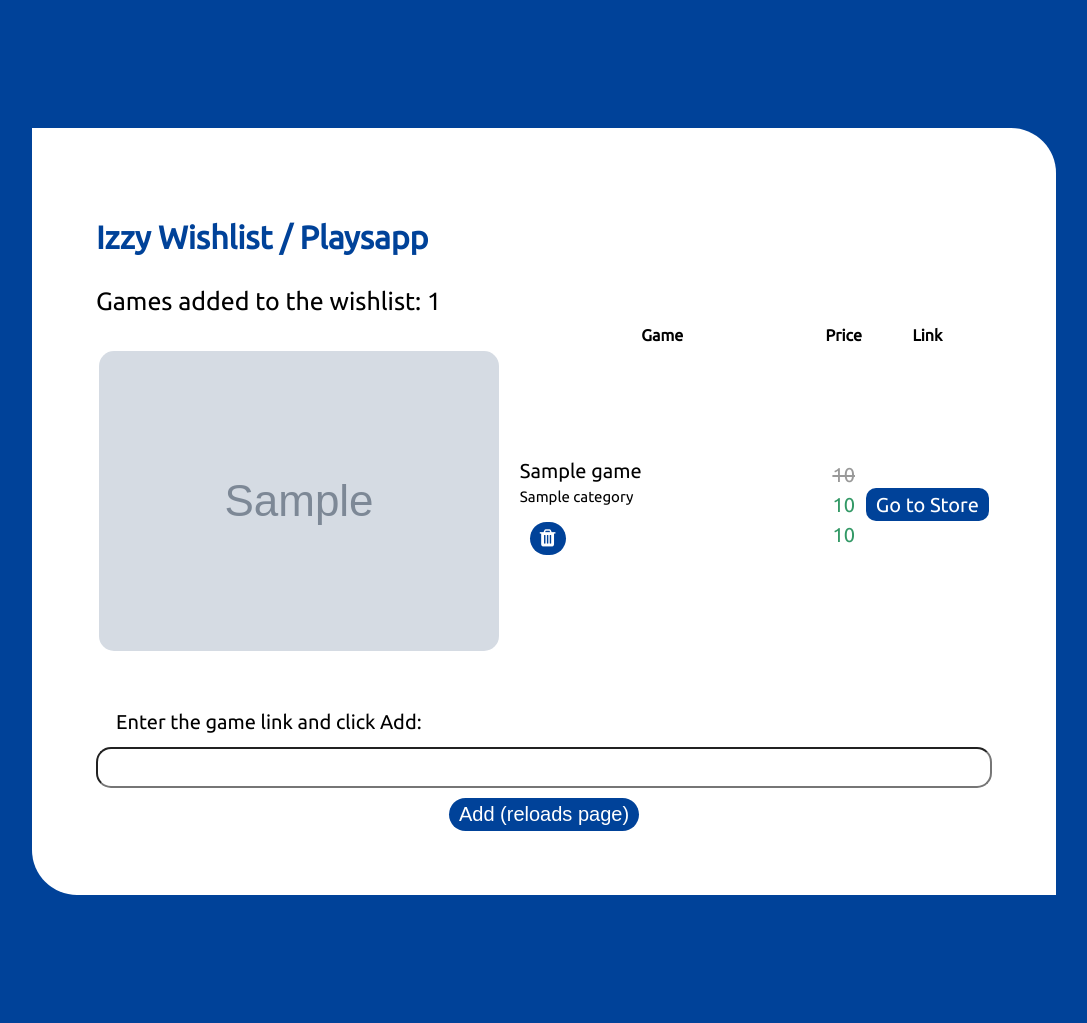
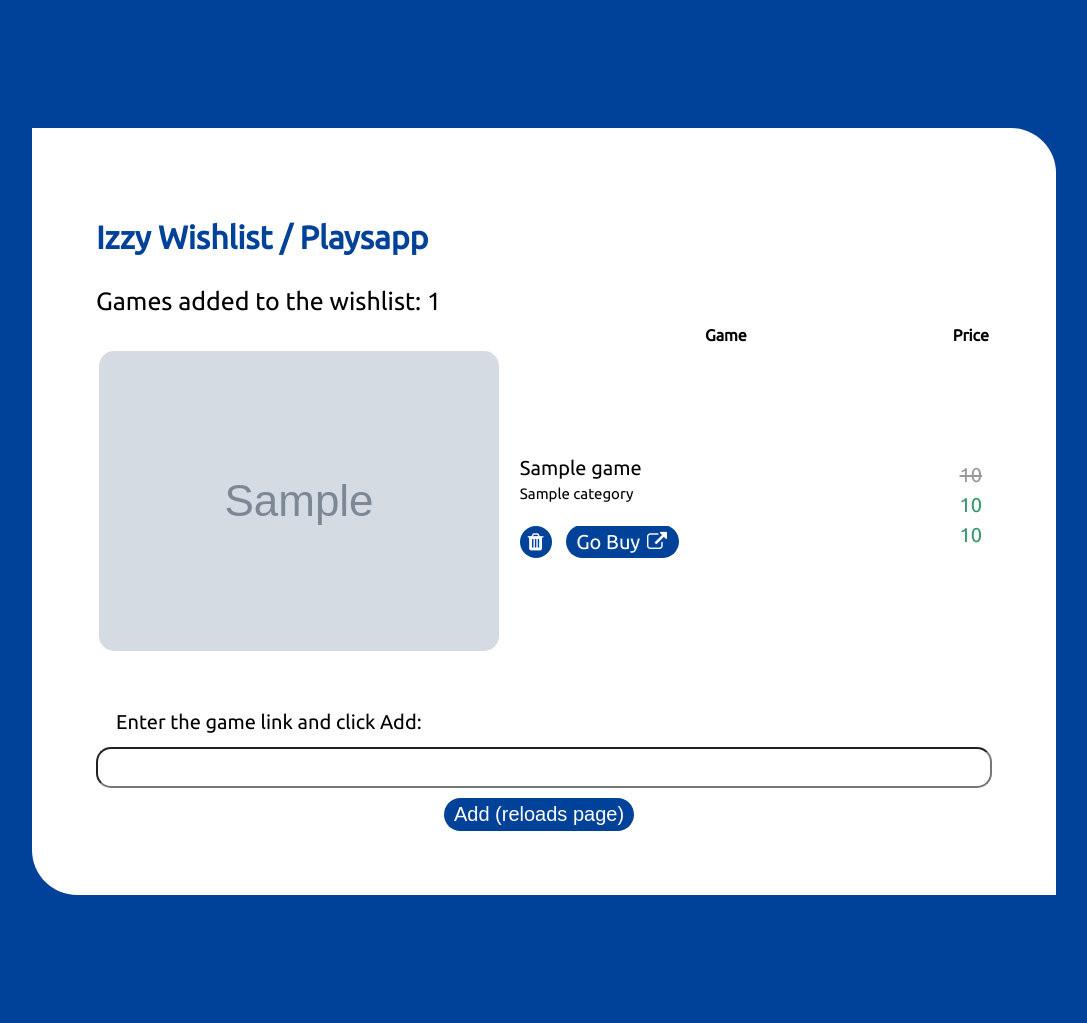
Before and after one commit to ivanelisandro/IzzyWishlist, a Django app: template source_code/izzywishlist/playsapp/templates/playsapp/index.html in a window 1280 px wide. Shown: the whole page, without its empty margins (96-1183 px from the left). Run offline with Django 3.2, Linux system fonts and the light colour scheme; the template is opened without the code that fills it: most values are stand-ins (such as "Sample title", 1, 10 or a date in 2020); grey boxes marked "Sample" are stand-in pictures.

Commit message:
CHANGED: Updated layout to include Platform information. This is part of item 4.4 of task "4. Playsapp Main Page".
Also updated layout of Go to Store link/button and reviewed some code.

```diff
--- a/source_code/izzywishlist/playsapp/templates/playsapp/index.html
+++ b/source_code/izzywishlist/playsapp/templates/playsapp/index.html
@@ -7,15 +7,25 @@
       <th></th>
       <th>Game</th>
       <th>Price</th>
-      <th>Link</th>
+      <!--<th>Link</th>-->
     </tr>
     {% for game in games %}
       <tr>
         <td class="table_text"><img src="{{ game.image_link }}"/></td>
-        <td class="table_game_name">{{ game.name }}<br><div class="table_game_category">{{ game.category }}</div>
+        <td class="table_game_name">{{ game.name }}<br>
+          <div class="table_game_category">{{ game.category }}</div>
+          <div class="table_game_platform">
+            {% for platform in game.platforms %}
+              | {{ platform }}
+            {% endfor %}
+            {% if game.platforms %}
+              |
+            {% endif %}
+          </div>
           <form action="/ps" method="post">{% csrf_token %}
             <input hidden id="game_delete" name="game_delete" type="text" value="{{ game.link }}">
             <button type="submit"><i class="fa fa-trash"></i></button>
+            <a href="{{ game.link }}" target="_blank">Go Buy <i class="fa fa-external-link"></i></a>
           </form>
         </td>
         <td class="table_text">
@@ -37,7 +47,9 @@
             <div class="no_discount_text">No discount :(</div>
           {% endif %}
         </td>
-        <td class="table_text"><a href="{{ game.link }}">Go to Store</a></td>
+        <!--<td class="table_text">
+          <a href="{{ game.link }}" target="_blank">Go Buy <i class="fa fa-external-link"></i></a>
+        </td>-->
 
       </tr>
     {% endfor %}
@@ -45,6 +57,6 @@
   <form action="/ps" method="post" class="centered_form">{% csrf_token %}
     <div class="input_game_label">Enter the game link and click Add:</div>
     <input id="game_link" name="game_link" type="text" class="input_game">
-    <button type="submit">Add (reloads page)</button>
+    <button type="submit" class="submit_game">Add (reloads page)</button>
   </form>
 {% endblock %}
--- a/source_code/izzywishlist/static/css/base.css
+++ b/source_code/izzywishlist/static/css/base.css
@@ -41,10 +41,13 @@ input, textarea {
     border-radius: 15px;
 }
 
+i {
+    padding: 5px 2px;
+}
+
 button {
     background-color: #004299;
-    margin: 0px 10px;
-    padding: 5px 10px;
+    margin: 0px 10px 0px 0px;
 	border: none;
 	border-radius: 20px;
     color: #ffffff;
@@ -74,11 +77,16 @@ img {
 	padding: 0% 2%;
     text-align: left;
     font-size: 20px;
-    width: 50%;
+    width: 60%;
 	overflow: hidden;
 }
 
 .table_game_category {
+    text-align: left;
+    font-size: 15px;
+}
+
+.table_game_platform {
     text-align: left;
     font-size: 15px;
 }
@@ -107,7 +115,7 @@ img {
 
 a {
 	padding: 5px 10px;
-	border-radius: 10px;
+	border-radius: 20px;
 	background-color: #004299;
     color: #ffffff;
     text-decoration: none;
@@ -137,15 +145,6 @@ a:hover{
 	overflow: hidden;
 }
 
-.queue_label {
-    font-size: 20px;
-}
-
-.next_client_label {
-    text-align: center;
-    font-size: 45px;
-}
-
 .input_game_label {
     text-align: left;
 	padding: 0px 20px;
@@ -160,6 +159,10 @@ a:hover{
     box-sizing: border-box;         /* Opera/IE 8+ */
 }
 
+.submit_game {
+    padding: 5px 10px;
+}
+
 .games_count_label {
     text-align: left;
 	padding: 0px 0px;
```
Also changed, not shown: source_code/izzywishlist/playsapp/views.py (+19 -5 lines), source_code/prototypes/test.py (+8 -0 lines).
